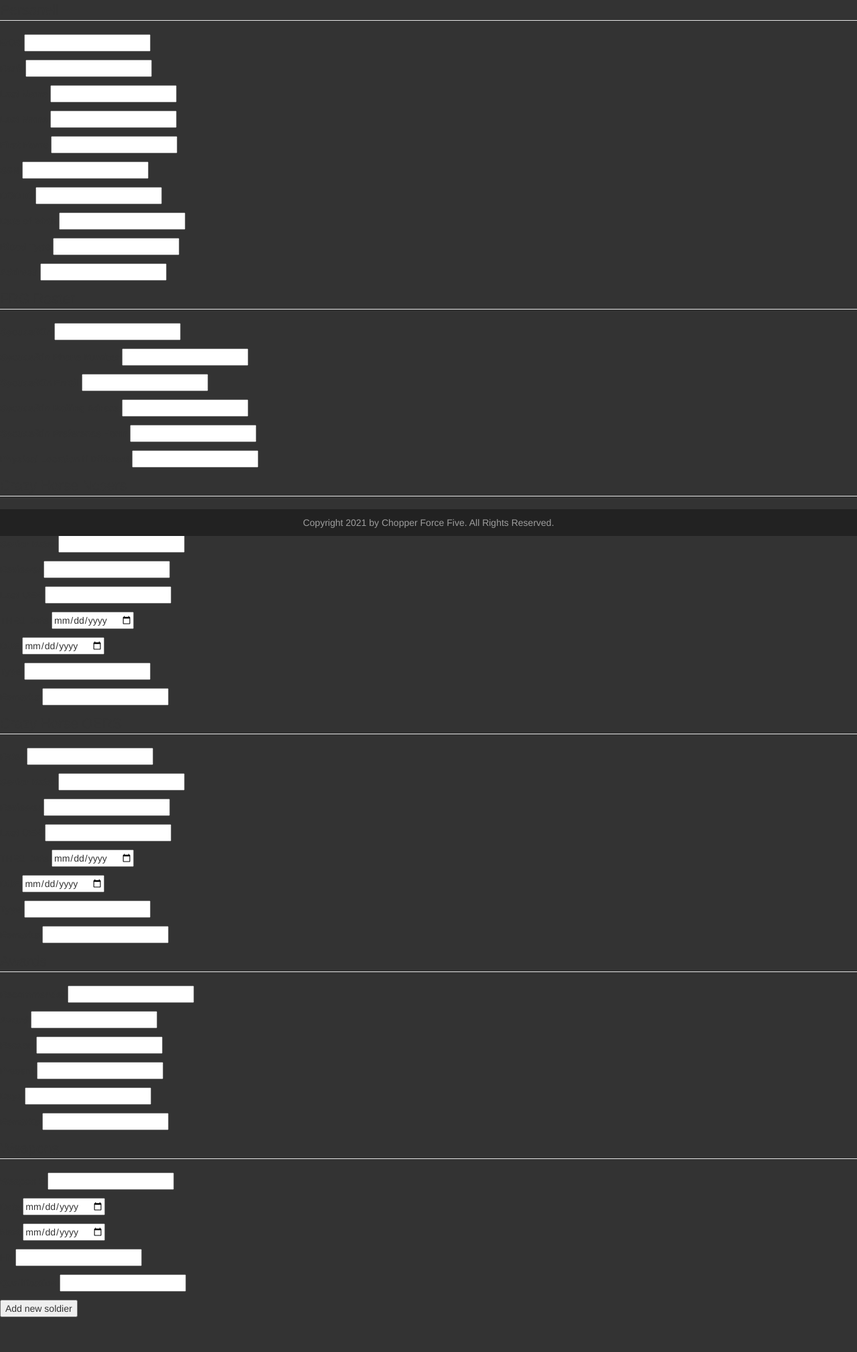
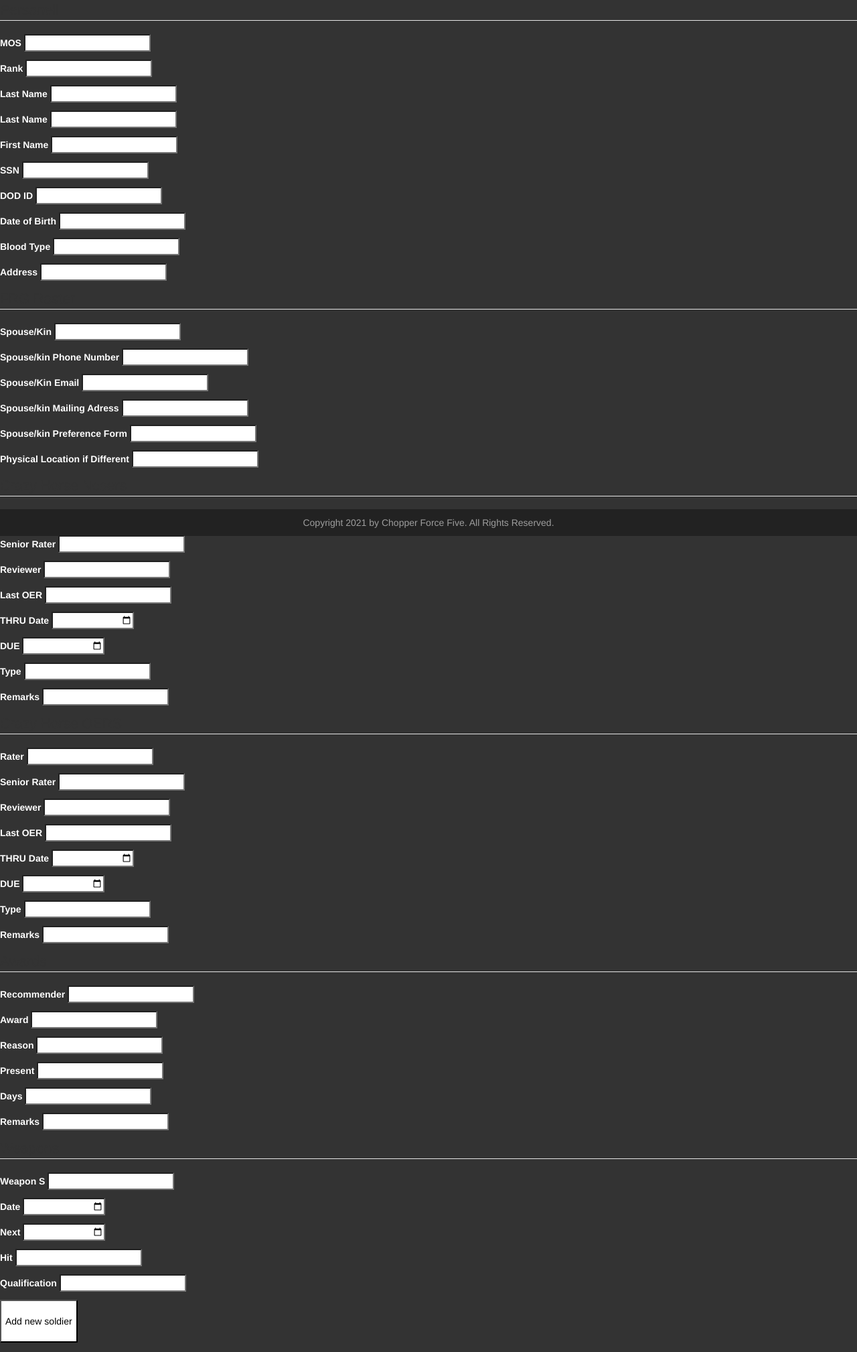
Before and after one commit to jerrineldo/ChopperForce, a PHP site: page /DataEnteryform.php in a window 1280 px wide. Shown: the whole page at 67% size. Before the commit the page ends 1966 px from the top, so only its background shows below. Run offline with PHP 8.4, Linux system fonts and the light colour scheme.

Commit message:
Add files via upload

```diff
--- a/Pages/DataEnteryform.php
+++ b/Pages/DataEnteryform.php
@@ -7,7 +7,7 @@ Form By Journey
     !-->
 <body>
 
-    <form action="#" method="post" id="shippingForm" name="form_ship">
+    <form action="#" method="post" id="shippingForm" name="form_ship" style="color:white;" >
         <fieldset>
 
             <fieldset>
@@ -15,71 +15,71 @@ Form By Journey
 
                 <!-- MOS -->
                 <p><label for="personell__MOS">MOS</label>
-                <input type="text" id="Personell__MOS" name="Personell__MOS" /></p>
+                <input type="text" id="Personell__MOS" name="Personell__MOS" style="background-color:white;"/></p>
 
                 <!--  RANK -->
                 <p><label for="personell__rank"> Rank</label>
-                <input type="text" id="personell__rank" name="personell__rank" /></p>
+                <input type="text" id="personell__rank" name="personell__rank"style="background-color:white;" /></p>
 
                 <!-- Last Name -->
                 <p><label for="in_pc">Last Name</label>
-                <input type="text" id="in_pc" name="f_pc" /></p>
+                <input type="text" id="in_pc" name="f_pc"style="background-color:white;" /></p>
 
                 <!-- Last Name -->
                 <p><label for="personell__LName">Last Name</label>
-                <input type="text" id="personell__LName" name="personell__LName" /></p>
+                <input type="text" id="personell__LName" name="personell__LName"style="background-color:white;" /></p>
 
                 <!-- First Name -->
                 <p><label for="personell__FName">First Name</label>
-                <input type="text" id="personell__FName" name="personell__FName" /></p>
+                <input type="text" id="personell__FName" name="personell__FName"style="background-color:white;" /></p>
 
                 <!-- SSN -->
                 <p><label for="personell__SSN">SSN</label>
-                <input type="text" id="personell__SSN" name="personell__SSN" /></p>
+                <input type="text" id="personell__SSN" name="personell__SSN"style="background-color:white;" /></p>
 
                 <!-- DOD ID -->
                 <p><label for="personell__DODID">DOD ID</label>
-                <input type="text" id="personell__DODID" name="personell__DODID" /></p>
+                <input type="text" id="personell__DODID" name="personell__DODID"style="background-color:white;" /></p>
 
                 <!-- Date of Birth -->
                 <p><label for="personell__DOB">Date of Birth</label>
-                <input type="datetime" id="personell__DOB" name="personell__DOB" /></p>
+                <input type="datetime" id="personell__DOB" name="personell__DOB"style="background-color:white;" /></p>
 
                 <!-- Blood Type -->
                 <p><label for="personell__BloodType">Blood Type</label>
-                <input type="text" id="personell__BloodType" name="personell__BloodType" /></p>
+                <input type="text" id="personell__BloodType" name="personell__BloodType"style="background-color:white;" /></p>
 
                 <!-- Address -->
                 <p><label for="personell__Address">Address</label>
-                <input type="text" id="personell__Address" name="personell__Address" /></p>
+                <input type="text" id="personell__Address" name="personell__Address"style="background-color:white;" /></p>
             </fieldset>
             <fieldset>
                 <legend>FRG Roster</legend>
 
                 <!-- Spouse/Kin -->
                 <p><label for="FRG__Spouce">Spouse/Kin</label>
-                <input type="text" id="FRG__Spouce" name="FRG__Spouce" /></p>
+                <input type="text" id="FRG__Spouce" name="FRG__Spouce"style="background-color:white;" /></p>
 
                 <!-- Phone Number -->
                 <p><label for="FRG__Phone">Spouse/kin Phone Number</label>
-                <input type="text" id="FRG__Phone" name="FRG__Phone" /></p>
+                <input type="text" id="FRG__Phone" name="FRG__Phone"style="background-color:white;" /></p>
 
                 <!-- Email -->
                 <p><label for="FRG__email"> Spouse/Kin Email</label>
-                <input type="email" id="FRG__Email" name="FRG__Email" /></p>
+                <input type="email" id="FRG__Email" name="FRG__Email" style="background-color:white;"/></p>
 
 
                 <!-- Adress-->
                 <p><label for="FRG__Address">Spouse/kin Mailing Adress</label>
-                <input type="text" id="FRG__Address" name="FRG__Address" /></p>
+                <input type="text" id="FRG__Address" name="FRG__Address"style="background-color:white;" /></p>
 
                 <!-- Preference Form-->
                 <p><label for="FRG__preference">Spouse/kin Preference Form</label>
-                <input type="text" id="FRG__preference" name="FRG__preference" /></p>
+                <input type="text" id="FRG__preference" name="FRG__preference"style="background-color:white;" /></p>
 
                 <!-- Physical Location if Different-->
                 <p><label for="FRG__AdressTwo">Physical Location if Different</label>
-                    <input type="text" id="FRG__AdressTwo" name="FRG__AdressTwo" /></p>
+                    <input type="text" id="FRG__AdressTwo" name="FRG__AdressTwo" style="background-color:white;"/></p>
 
             </fieldset>
             <fieldset>
@@ -88,36 +88,36 @@ Form By Journey
 
                 <!-- Rater-->
                 <p><label for="Ncoers__Rater">Rater</label>
-                <input type="text" id="Ncoers__Rater" name="Ncoers__Rater" /></p>
+                <input type="text" id="Ncoers__Rater" name="Ncoers__Rater" style="background-color:white;"/></p>
 
                 <!-- Senior Rater-->
                 <p><label for="Ncoers__Senior">Senior Rater</label>
-                <input type="text" id="Ncoers__Senior" name="Ncoers__Senior" /></p>
+                <input type="text" id="Ncoers__Senior" name="Ncoers__Senior" style="background-color:white;"/></p>
 
                 <!-- Reviewer-->
                 <p><label for="Ncoers__Reviewer">Reviewer</label>
-                <input type="text" id="Ncoers__Reviewer" name="Ncoers__Reviewer" /></p>
+                <input type="text" id="Ncoers__Reviewer" name="Ncoers__Reviewer" style="background-color:white;"/></p>
 
                 <!-- OER-->
                 <p><label for="Ncoers__OER">Last OER</label>
-                <input type="text" id="Ncoers__OER" name="Ncoers__OER" /></p>
+                <input type="text" id="Ncoers__OER" name="Ncoers__OER"style="background-color:white;" /></p>
 
                 <!-- Thru Date-->
                 <p><label for="Ncoers__THRU">THRU Date</label>
-                <input type="date" id="Ncoers__THRU" name="Ncoers__THRU" /></p>
+                <input type="date" id="Ncoers__THRU" name="Ncoers__THRU"style="background-color:white;" /></p>
 
 
                 <!-- DUE-->
                 <p><label for="Ncoers__DUE">DUE</label>
-                <input type="date" id="Ncoers__DUE" name="Ncoers__DUE" /> </p>
+                <input type="date" id="Ncoers__DUE" name="Ncoers__DUE" style="background-color:white;"/> </p>
 
                 <!-- Type-->
                 <p><label for="Ncoers__Type">Type</label>
-                <input type="text" id="Ncoers__Type" name="Ncoers__Type" /> </p>
+                <input type="text" id="Ncoers__Type" name="Ncoers__Type" style="background-color:white;"/> </p>
 
                 <!-- Remarks-->
                 <p><label for="Ncoers__Remarks">Remarks</label>
-                <input type="text" id="Ncoers__Remarks" name="Ncoers__Remarks" /> </p>
+                <input type="text" id="Ncoers__Remarks" name="Ncoers__Remarks" style="background-color:white;"/> </p>
 
             </fieldset>
             <fieldset>
@@ -126,36 +126,36 @@ Form By Journey
 
                 <!-- Rater-->
                 <p><label for="OERS__Rater">Rater</label>
-                <input type="text" id="OERS__Rater" name="OERS__Rater" /></p>
+                <input type="text" id="OERS__Rater" name="OERS__Rater" style="background-color:white;"/></p>
 
                 <!-- Senior Rater-->
                 <p><label for="OERS__Senior">Senior Rater</label>
-                <input type="text" id="OERS__Senior" name="OERS__Senior" /></p>
+                <input type="text" id="OERS__Senior" name="OERS__Senior"style="background-color:white;" /></p>
 
                 <!-- Reviewer-->
                 <p><label for="OERS__Reviewer">Reviewer</label>
-                <input type="text" id="OERS__Reviewer" name="OERS__Reviewer" /></p>
+                <input type="text" id="OERS__Reviewer" name="OERS__Reviewer"style="background-color:white;" /></p>
 
                 <!-- OER-->
                 <p><label for="OERS__OER">Last OER</label>
-                <input type="text" id="OERS__OER" name="OERS__OER" /></p>
+                <input type="text" id="OERS__OER" name="OERS__OER" style="background-color:white;"/></p>
 
                 <!-- Thru Date-->
                 <p><label for="OERS__THRU">THRU Date</label>
-                <input type="date" id="OERS__THRU" name="OERS__THRU" /></p>
+                <input type="date" id="OERS__THRU" name="OERS__THRU"style="background-color:white;" /></p>
 
 
                 <!-- DUE-->
                 <p><label for="OERS__DUE">DUE</label>
-                <input type="date" id="OERS__DUE" name="OERS__DUE" /> </p>
+                <input type="date" id="OERS__DUE" name="OERS__DUE"style="background-color:white;" /> </p>
 
                 <!-- Type-->
                 <p><label for="OERS__Type">Type</label>
-                <input type="text" id="OERS__Type" name="OERS__Type" /> </p>
+                <input type="text" id="OERS__Type" name="OERS__Type"style="background-color:white;" /> </p>
 
                 <!-- Remarks-->
                 <p><label for="Ncoers__Remarks">Remarks</label>
-                <input type="text" id="OERS__Remarks" name="OERS__Remarks" /> </p>
+                <input type="text" id="OERS__Remarks" name="OERS__Remarks"style="background-color:white;" /> </p>
 
             </fieldset>
             <fieldset>
@@ -163,22 +163,22 @@ Form By Journey
 
                 <!-- Recomender-->
                 <p><label for="Award__Recomender">Recommender</label>
-                <input type="text" id="Award__Recomender" name="Award__Recomender" /> </p>
+                <input type="text" id="Award__Recomender" name="Award__Recomender" style="background-color:white;"/> </p>
                 <!-- Award-->
                 <p><label for="Award__Award">Award</label>
-                <input type="text" id="Award__Award" name="Award__Award" /> </p>
+                <input type="text" id="Award__Award" name="Award__Award"style="background-color:white;"/> </p>
                 <!-- Reason-->
                 <p><label for="Award__Reason">Reason</label>
-                <input type="text" id="Award__Reason" name="Award__Reason" /> </p>
+                <input type="text" id="Award__Reason" name="Award__Reason"style="background-color:white;" /> </p>
                 <!-- Present-->
                 <p><label for="Award__Present">Present</label>
-                <input type="text" id="Award__Present" name="Award__Present" /> </p>
+                <input type="text" id="Award__Present" name="Award__Present"style="background-color:white;" /> </p>
                 <!-- Days-->
                 <p><label for="Award__Days">Days</label>
-                <input type="number" id="Award__Days" name="Award__Days" /> </p>
+                <input type="number" id="Award__Days" name="Award__Days"style="background-color:white;" /> </p>
                 <!-- Remarks -->
                 <p><label for="Award__Remarks">Remarks</label>
-                <input type="text" id="Award__Remarks" name="Award__Remarks" /> </p>
+                <input type="text" id="Award__Remarks" name="Award__Remarks"style="background-color:white;" /> </p>
 
 
             </fieldset>
@@ -186,24 +186,24 @@ Form By Journey
                 <legend>Weapons </legend>
                 <!-- Weapon S-->
                 <p><label for="Weapon__weapons">Weapon S</label>
-                <input type="text" id="Weapon__weapons" name="Weapon__weapons" /> </p>
+                <input type="text" id="Weapon__weapons" name="Weapon__weapons"style="background-color:white;" /> </p>
                 <!-- Date -->
                 <p><label for="Weapon__Date"> Date </label>
-                 <input type="date" id="Weapon__Date" name="Weapon__Date" /> </p>
+                 <input type="date" id="Weapon__Date" name="Weapon__Date"style="background-color:white;" /> </p>
                  <!-- Next -->
                 <p><label for="Weapon__Next">Next</label>
-                <input type="date" id="Weapon__Next" name="Weapon__Next" /> </p>
+                <input type="date" id="Weapon__Next" name="Weapon__Next"style="background-color:white;" /> </p>
                  <!-- Hit -->
                 <p><label for="Weapon__Date">Hit</label>
-                <input type="number" id="Weapon__Date" name="Weapon__Date" /> </p>
+                <input type="number" id="Weapon__Date" name="Weapon__Date"style="background-color:white;" /> </p>
                  <!-- Qualification -->
                  <p><label for="Weapon__Qualification">Qualification</label>
-                <input type="text" id="Weapon__Qualification" name="Weapon__Qualification" /> </p>
+                <input type="text" id="Weapon__Qualification" name="Weapon__Qualification"style="background-color:white;" /> </p>
 
             </fieldset>
-            <button type ="submit">Add new soldier</button>
+            <button type ="submit" style="background-color:white; padding-top:20px;padding-bottom:20px; color:black">Add new soldier</button>
+
         </form>
-
 </body>
 <?php
 require 'footer.php';
```
